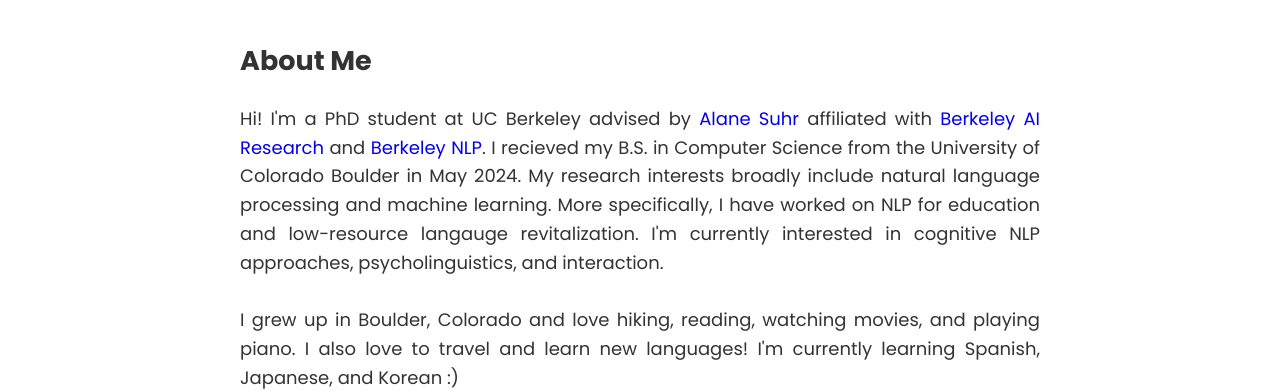
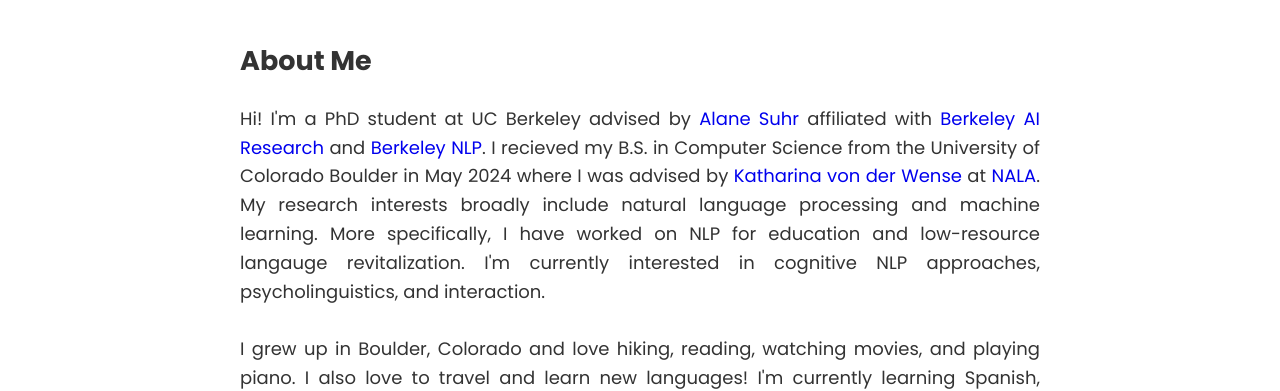
Before and after one commit to teaywright/teaywright.github.io, a plain HTML site: page index.html in a window 1280 px wide. Shown: the part 412-803 px from the top of the page. Drawn offline with Linux system fonts and the light colour scheme.

Commit message:
more undergrad info

```diff
--- a/index.html
+++ b/index.html
@@ -152,7 +152,8 @@
             <h2>About Me</h2>
             <p>Hi! I'm a PhD student at UC Berkeley advised by <a href="https://www.alanesuhr.com/">Alane Suhr</a> affiliated with
                 <a href="https://bair.berkeley.edu/">Berkeley AI Research</a> and <a href="https://nlp.cs.berkeley.edu/">Berkeley NLP</a>.
-                I recieved my B.S. in Computer Science from the University of Colorado Boulder in May 2024. My research interests broadly include
+                I recieved my B.S. in Computer Science from the University of Colorado Boulder in May 2024 where I was advised by
+                <a href="https://kelina.github.io/">Katharina von der Wense</a> at <a href="https://nala-cub.github.io/">NALA</a>. My research interests broadly include
                 natural language processing and machine learning.
                 More specifically, I have worked on NLP for education and low-resource langauge revitalization. I'm currently interested in cognitive
                 NLP approaches, psycholinguistics, and interaction.
```
